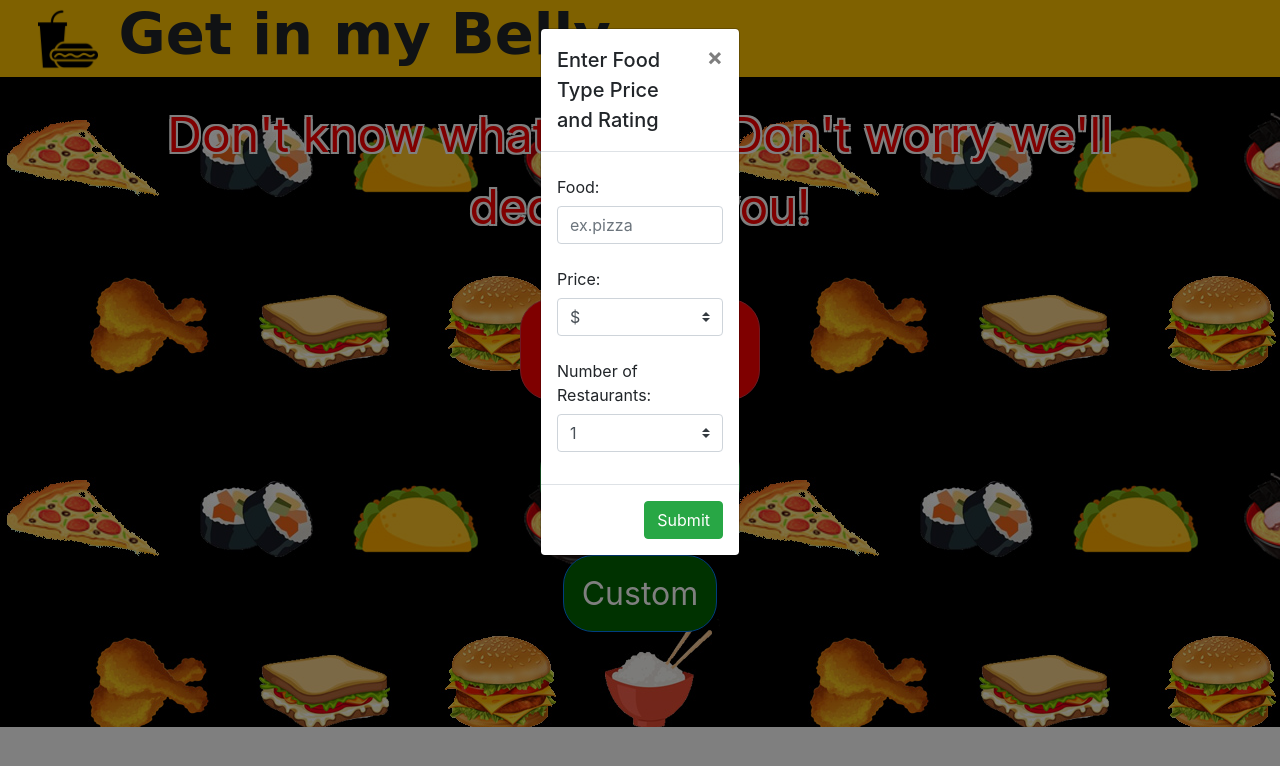
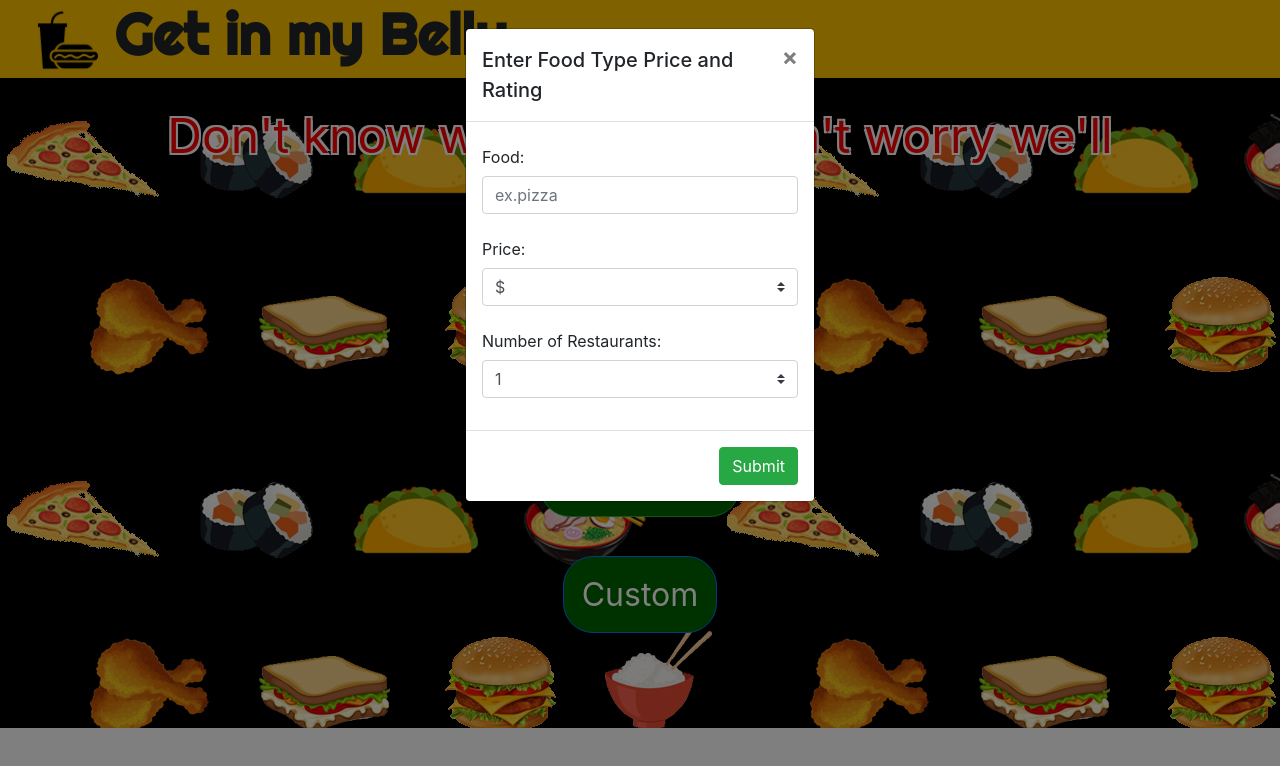
Before and after one commit to Jerry-Dudum/project-1, a plain HTML site: page index.html in a window 1280 px wide. Both pictures are taken after a click on the button "Custom". Drawn offline with nearby package versions, Linux system fonts and the light colour scheme; a web font is replaced by a local one.

Commit message:
spaces changes

```diff
--- a/css/style.css
+++ b/css/style.css
@@ -18,7 +18,7 @@ h1 {
     width: 100%;
     margin-left: 3%;
     font-size: 360%;
-    font-family: 'squada', cursive;
+    font-family: 'righteous', cursive;
     font-weight: bold;
 }
 
@@ -82,7 +82,7 @@ p {
 }
 
 .modal-content {
-    width: 200px;
+    width: 350px;
     margin: auto;
 }
 
```
